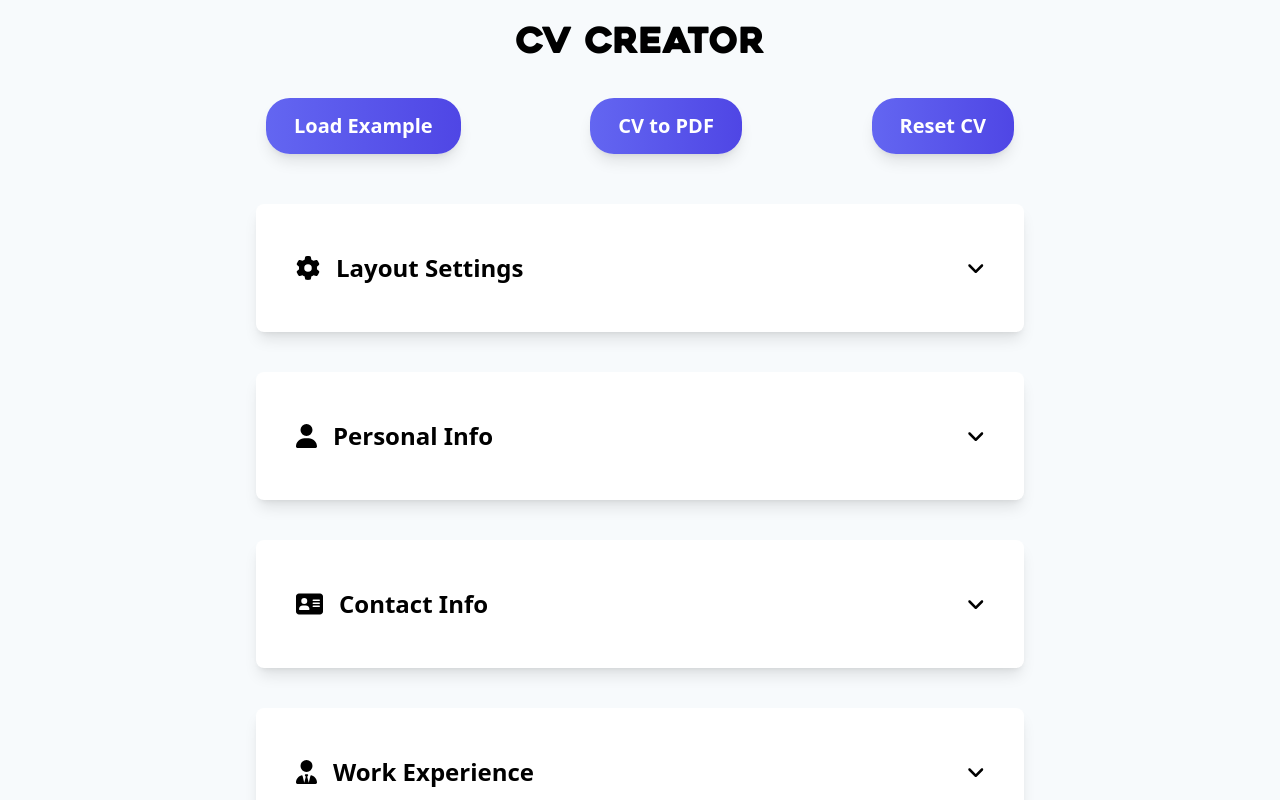
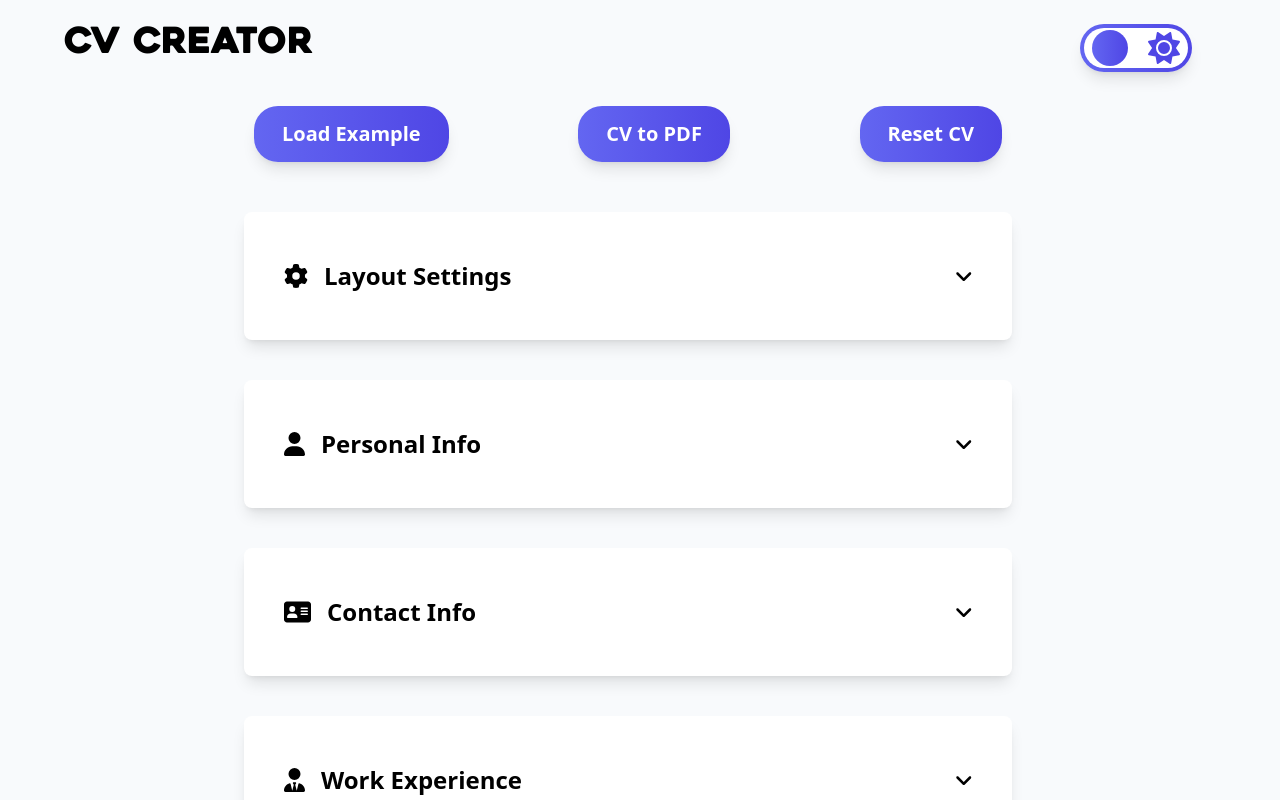
Before and after one commit to aarnif/CVApplication, a React (Vite) app: page / in a window 1280 px wide. Shown: the top 800 px of the page. Built offline with nearby package versions, Linux system fonts and the light colour scheme.

Commit message:
Add dark-mode toggle and update overall style

```diff
--- a/src/App.jsx
+++ b/src/App.jsx
@@ -204,10 +204,8 @@ function App() {
     setSkills(newSkills);
   };
 
-  // console.log(layout);
-
   return (
-    <>
+    <div className="flex flex-col bg-slate-50 pl-10 pr-16 3xl:px-96">
       <Header />
       <main className="flex grow flex-col sm:max-2xl:items-center overflow-y-none 2xl:grow 2xl:overflow-y-scroll 2xl:flex-row">
         <CVCreator
@@ -244,7 +242,7 @@ function App() {
         />
       </main>
       <Footer />
-    </>
+    </div>
   );
 }
 
--- a/src/components/Header.jsx
+++ b/src/components/Header.jsx
@@ -1,9 +1,43 @@
-import React from "react";
+import { useState } from "react";
+import { FontAwesomeIcon } from "@fortawesome/react-fontawesome";
+import { faSun, faMoon } from "@fortawesome/free-solid-svg-icons";
+import { motion } from "framer-motion";
 
 const Header = () => {
+  const [darkMode, setDarkMode] = useState(false);
+  console.log(darkMode);
+
+  const onTapStart = () => {
+    console.log("Clicked");
+    setDarkMode(!darkMode);
+  };
+
+  const colors = {
+    light: "bg-white",
+    dark: "bg-gradient-to-r from-indigo-500 to-indigo-600",
+  };
+
   return (
-    <header className="font-['Heavitas'] flex justify-center text-4xl m-6">
-      CV Creator
+    <header className="flex justify-between m-6">
+      <h1 className="font-['Heavitas'] text-4xl">CV Creator</h1>
+      <div className="flex rounded-full shadow-lg bg-gradient-to-r from-indigo-500 to-indigo-600 w-28 py-1 px-1">
+        <div
+          className={`flex justify-between items-center grow rounded-full ${
+            darkMode ? colors["dark"] : colors["light"]
+          } py-1 px-2`}
+        >
+          <motion.span
+            className={`cursor-pointer absolute rounded-full ${
+              darkMode ? colors["light"] : colors["dark"]
+            } h-[36px] w-[36px]`}
+            initial={{ x: darkMode ? 55 : 0 }}
+            onTapStart={onTapStart}
+            whileTap={{ x: 55 }}
+          ></motion.span>
+          <FontAwesomeIcon icon={faMoon} size={"2xl"} color={"white"} />
+          <FontAwesomeIcon icon={faSun} size={"2xl"} color={"rgb(79 70 229)"} />
+        </div>
+      </div>
     </header>
   );
 };
--- a/src/index.css
+++ b/src/index.css
@@ -30,31 +30,9 @@
 body {
   margin: 0;
   box-sizing: border-box;
-  background-color: #f7fafc;
 }
 
 #root {
-  display: flex;
-  flex-direction: column;
-  padding: 0px 400px 0px 400px;
   min-height: 100vh;
   max-height: 100vh;
 }
-
-@media (max-width: 2200px) {
-  #root {
-    padding: 0px 300px 0px 300px;
-  }
-}
-
-@media (max-width: 2000px) {
-  #root {
-    padding: 0px 200px 0px 200px;
-  }
-}
-
-@media (max-width: 1800px) {
-  #root {
-    padding: 0px 100px 0px 100px;
-  }
-}
--- a/tailwind.config.js
+++ b/tailwind.config.js
@@ -2,7 +2,12 @@
 export default {
   content: ["./index.html", "./src/**/*.{js,ts,jsx,tsx}"],
   theme: {
-    extend: {},
+    extend: {
+      screens: {
+        "3xl": "2100px",
+      },
+    },
   },
   plugins: [],
+  darkMode: "class",
 };
```
